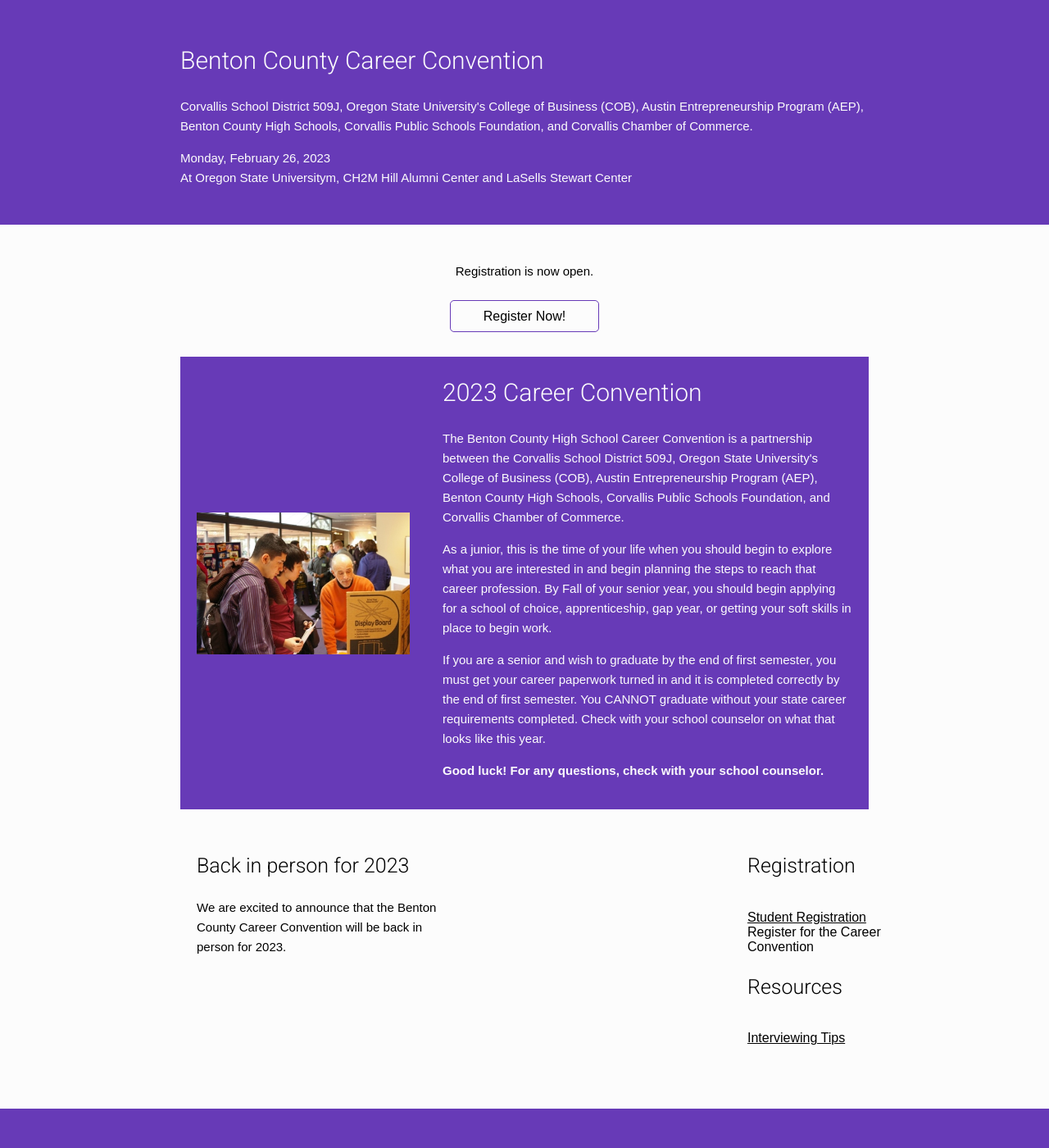
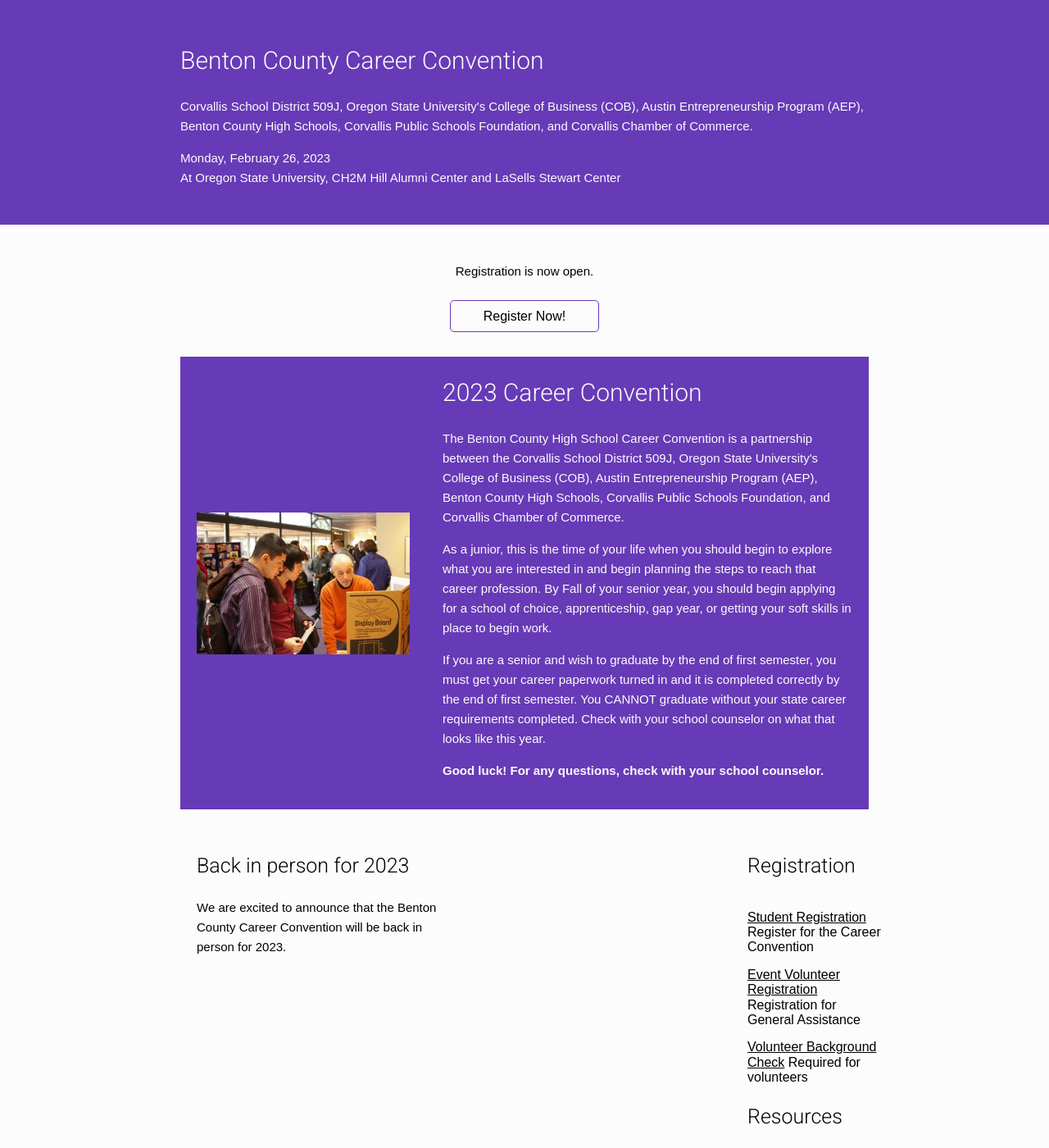
Before and after one commit to peterramsing/benton-county-career-convention, a Jekyll site: the page built from index.html, in a window 1280 px wide and 1400 px high. Shown: the whole window at 82% size. Built offline with Jekyll 4.4.1, drawn with Linux system fonts in a browser that asks for light colours; some of the changed text lies outside the part shown.

Commit message:
adds volunteer forms

```diff
--- a/_config.yml
+++ b/_config.yml
@@ -15,12 +15,12 @@ cc-date: "26"
 cc-day: "Monday"
 cc-start-time: "9:30 AM"
 cc-end-time: "2:15 PM"
-cc-location: "Oregon State Universitym, CH2M Hill Alumni Center and LaSells Stewart&nbsp;Center"
+cc-location: "Oregon State University, CH2M Hill Alumni Center and LaSells Stewart&nbsp;Center"
 
 cc-student-registration-open: true
 cc-student-registration-date: 2012-12-29 09:00:00
 
-cc-contact-name: "Christa Schmeder & Leah Tomlin"
+cc-contact-name: "Christa Schmeder, Nikki McFarland & Leah Tomlin"
 # cc-contact-role: "Chair"
 # cc-contact-phone: "541-740-1309"
 cc-contact-email: "christa.schmeder@corvallis.k12.or.us, leah.tomlin@corvallis.k12.or.us"
@@ -98,10 +98,14 @@ cc-registration-links:
   #   subtitle: "Register to be a Mock Interviewer"
   #   type: "volunteer"
   #   url: "https://docs.google.com/forms/d/e/1FAIpQLSdW4I2Wtx8bZ1MQ71JrbzTSmIc_ZzVK9ujLmDuvcLAePkdawQ/viewform"
-  # - name: "Event Volunteer Registration"
-  #   subtitle: "Registration for General Assistance"
-  #   type: "volunteer"
-  #   url: "https://docs.google.com/forms/d/e/1FAIpQLSfe9GcGeH3AffGqW_aqE7x5TAx2IHxL52KuFZYnTJiRjSkS9g/viewform"
+  - name: "Event Volunteer Registration"
+    subtitle: "Registration for General Assistance"
+    type: "volunteer"
+    url: "https://forms.gle/wY5KXgkL9a4HNu4u9"
+  - name: "Volunteer Background Check"
+    subtitle: "Required for volunteers"
+    type: "volunteer"
+    url: "https://www.csd509j.net/students-parents/volunteer/volunteer-application/"
 
 cc-sponsors-levels:
   - name: "Business Booth"
```
